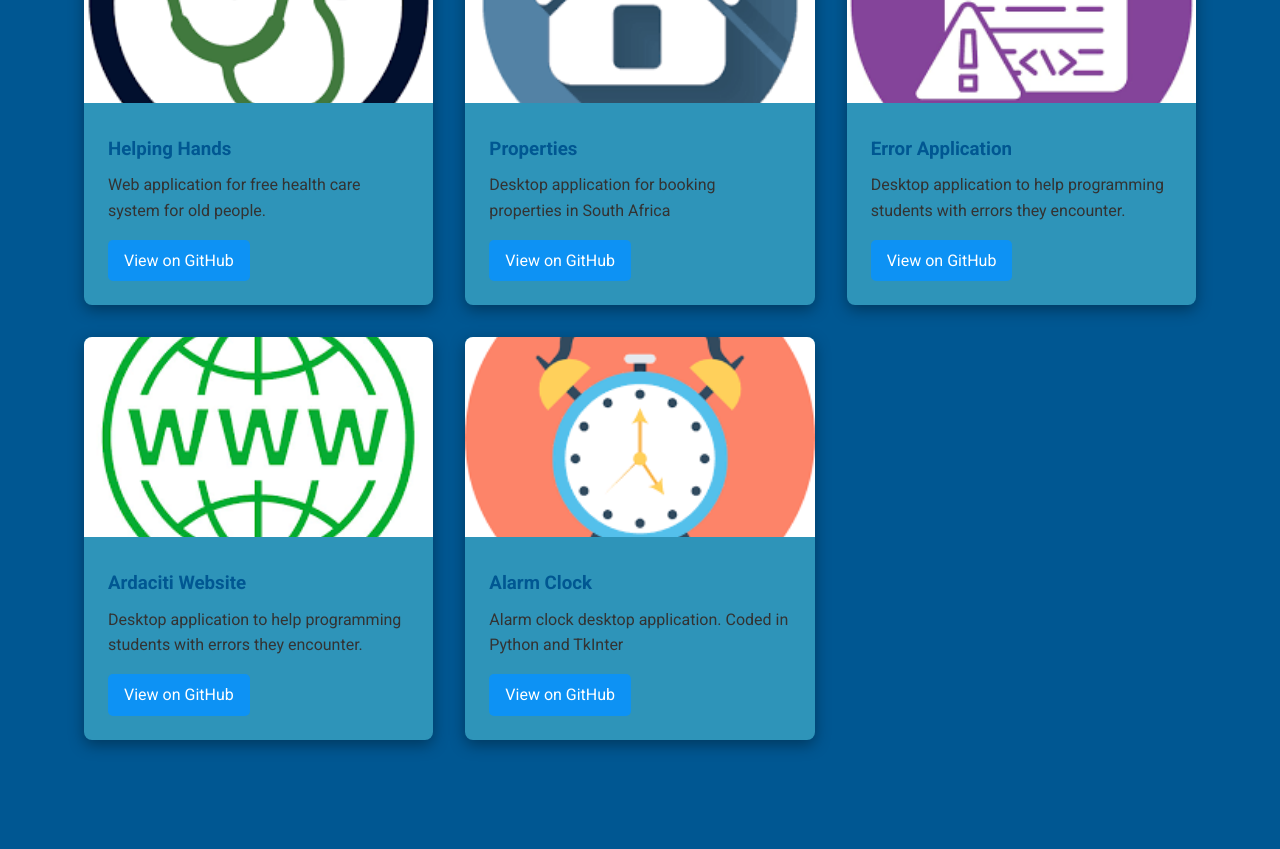
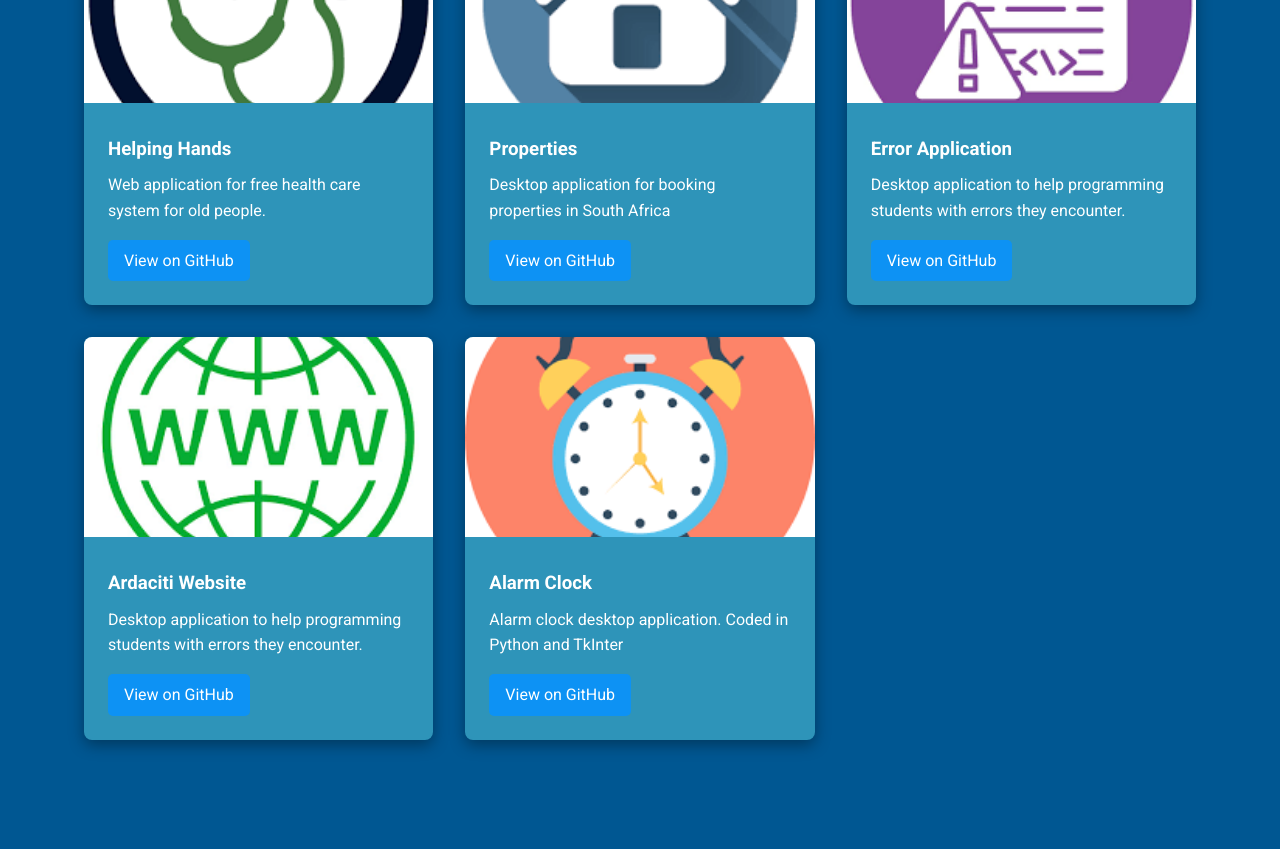
Before and after one commit to Njisanes9/Portfolio, a plain HTML site: page index.html in a window 1280 px wide. Shown: the part 2380-3229 px from the top of the page. Drawn offline with nearby package versions, Linux system fonts and the light colour scheme.

Commit message:
Update style.css

```diff
--- a/style.css
+++ b/style.css
@@ -237,7 +237,7 @@ h2 {
     overflow: hidden;
     box-shadow: rgba(0, 0, 0, 0.35) 0px 5px 15px;
     transition: transform 0.3s ease;
-    color: var(--text-color);
+
 }
 
 .project-card:hover {
@@ -257,10 +257,11 @@ h2 {
 .project-info h3 {
     color: var(--secondary-color);
     margin-bottom: 0.5rem;
+    color: var(--text-color);
 }
 
 .project-info p {
-    color: #333;
+    color: var(--text-color);
     margin-bottom: 1rem;
 }
 
```
